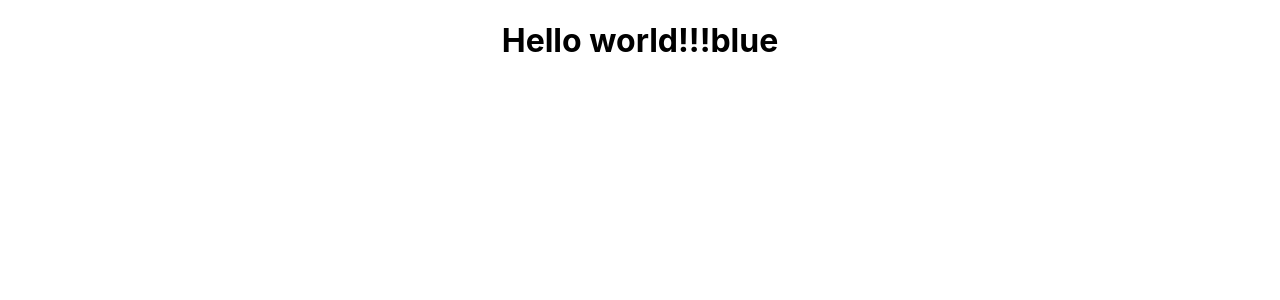
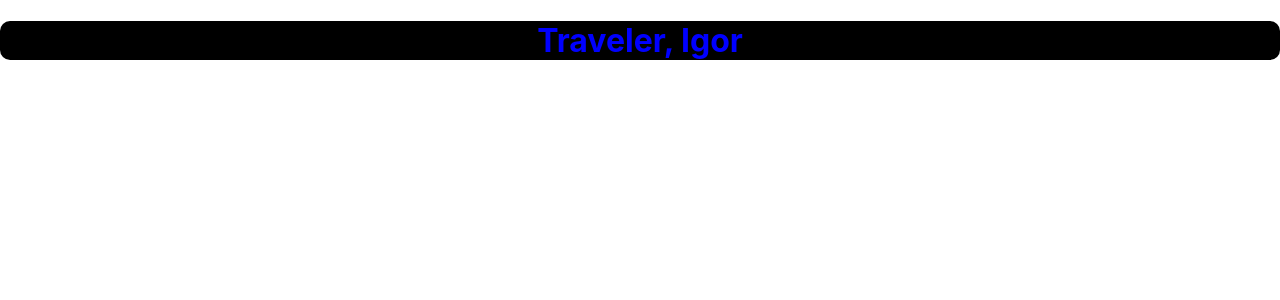
Before and after one commit to SWEETLIBRA/chat-room, a React (Create React App) app: page / in a window 1280 px wide. Shown: the top 300 px of the page. Built offline with nearby package versions, Linux system fonts and the light colour scheme.

Commit message:
added component message

```diff
--- a/src/App.css
+++ b/src/App.css
@@ -1,38 +1,3 @@
 .App {
   text-align: center;
 }
-
-.App-logo {
-  height: 40vmin;
-  pointer-events: none;
-}
-
-@media (prefers-reduced-motion: no-preference) {
-  .App-logo {
-    animation: App-logo-spin infinite 20s linear;
-  }
-}
-
-.App-header {
-  background-color: #282c34;
-  min-height: 100vh;
-  display: flex;
-  flex-direction: column;
-  align-items: center;
-  justify-content: center;
-  font-size: calc(10px + 2vmin);
-  color: white;
-}
-
-.App-link {
-  color: #61dafb;
-}
-
-@keyframes App-logo-spin {
-  from {
-    transform: rotate(0deg);
-  }
-  to {
-    transform: rotate(360deg);
-  }
-}
--- a/src/App.js
+++ b/src/App.js
@@ -1,11 +1,11 @@
 import React from 'react'
 import './App.css';
+import Message from './components/Message';
 
 function App() {
-  const name = 'blue'
   return (
     <div className="App">
-      <h1>Hello world!!!{name}</h1>
+      <Message name={'Igor'}/>
     </div>
   );
 }
--- /dev/null
+++ b/src/components/Message.js
@@ -0,0 +1,15 @@
+import React from 'react';
+import '../styles/Message.css';
+
+const Message = ({name}) => {
+    const theme = 'dark'
+    return (
+        <div className="gide">
+            <div style={{color : theme === 'dark' ? 'blue' : 'red'}}>
+                <h1>Traveler, {name}</h1>
+            </div>
+        </div>
+    );
+};
+
+export default Message;
--- /dev/null
+++ b/src/styles/Message.css
@@ -0,0 +1,5 @@
+.gide {
+    color: red;
+    background: black;
+    border-radius: 10px;
+}
```
